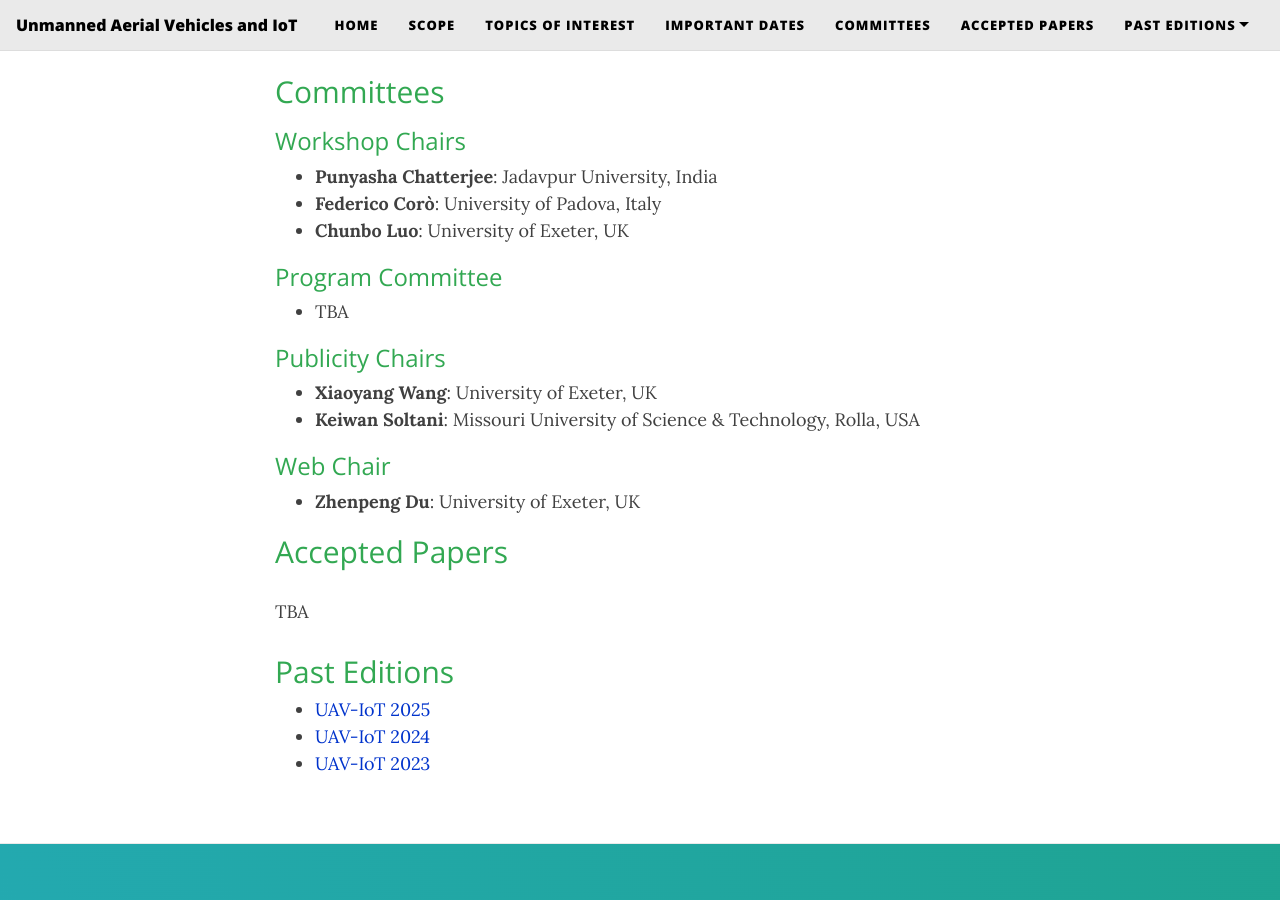
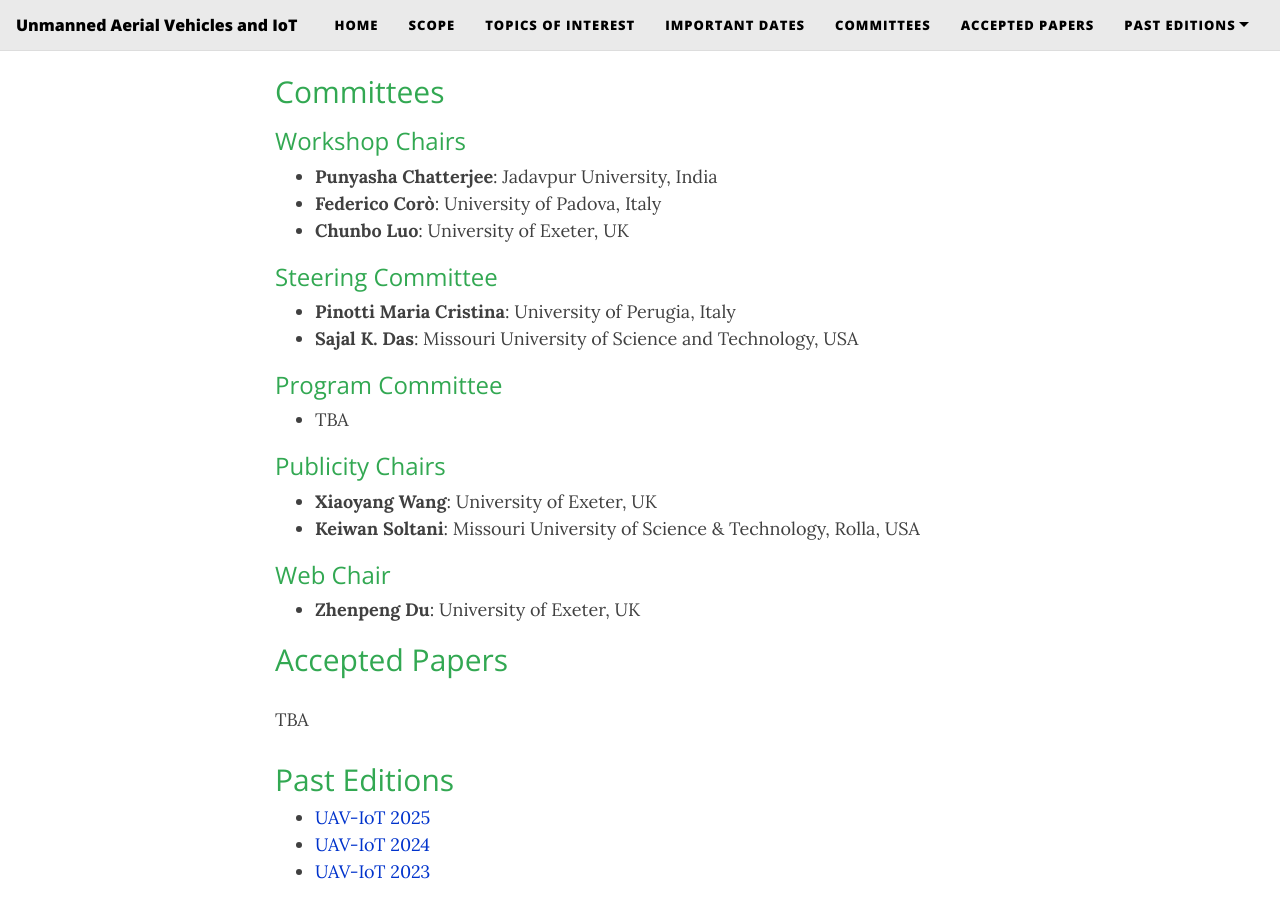
Before and after one commit to uav-iot/uav-iot.github.io, a Jekyll site: the page built from index.md, in a window 1280 px wide and 900 px high, scrolled down 3659 px. Built offline with Jekyll 4.4.1, drawn with Linux system fonts in a browser that asks for light colours; nearby versions of some CDN libraries.

Commit message:
Add Steering Committee: Pinotti (Perugia) and Sajal K. Das (Missouri S&T)
Co-Authored-By: Claude Opus 4.7 (1M context) <noreply@anthropic.com>

```diff
--- a/index.md
+++ b/index.md
@@ -119,6 +119,11 @@ Extended versions of selected papers will be considered for submission to the sp
 - **Federico Corò**: University of Padova, Italy
 - **Chunbo Luo**: University of Exeter, UK
 
+### Steering Committee
+{: style="color:#32a852"}
+- **Pinotti Maria Cristina**: University of Perugia, Italy
+- **Sajal K. Das**: Missouri University of Science and Technology, USA
+
 ### Program Committee
 {: style="color:#32a852"}
 - TBA
```
